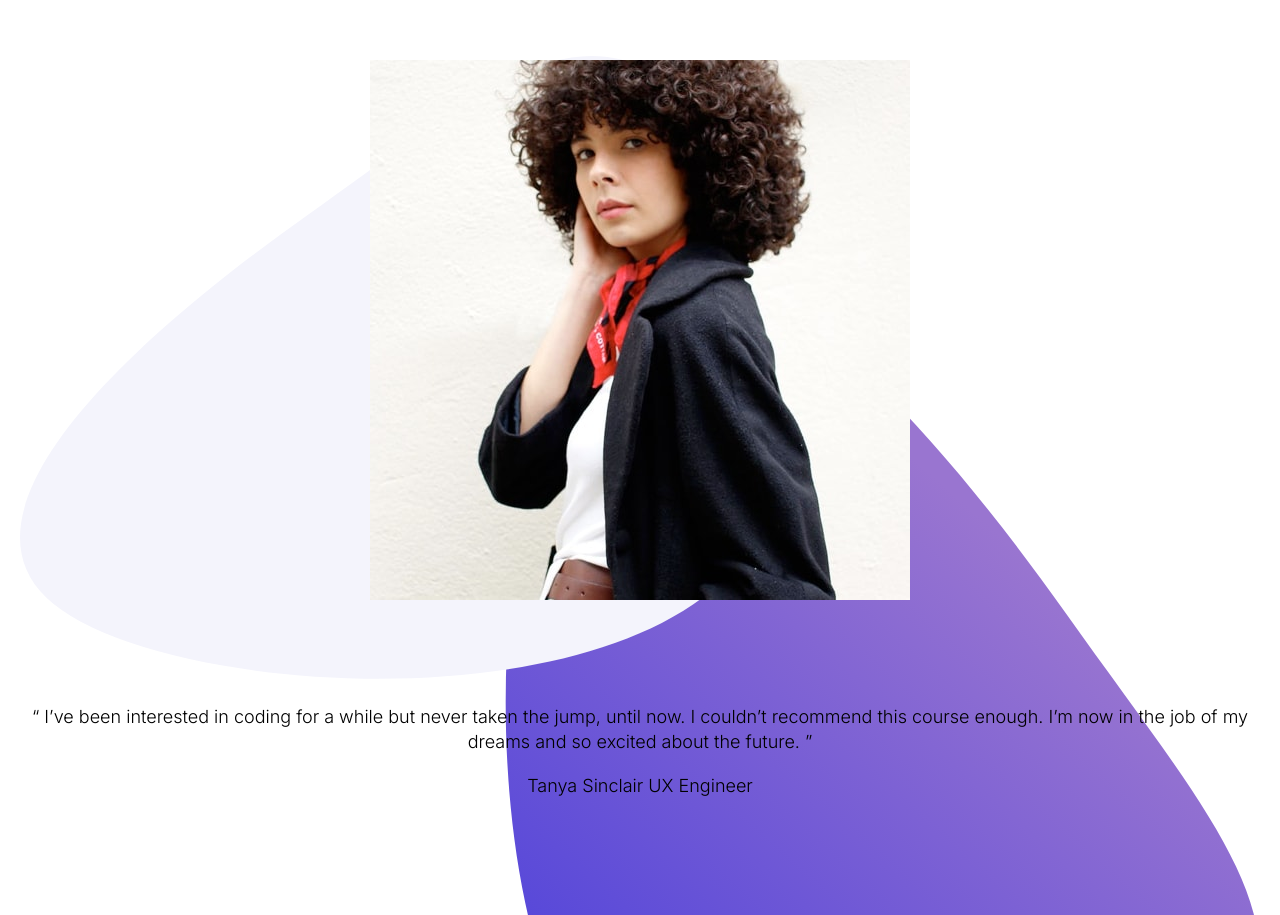
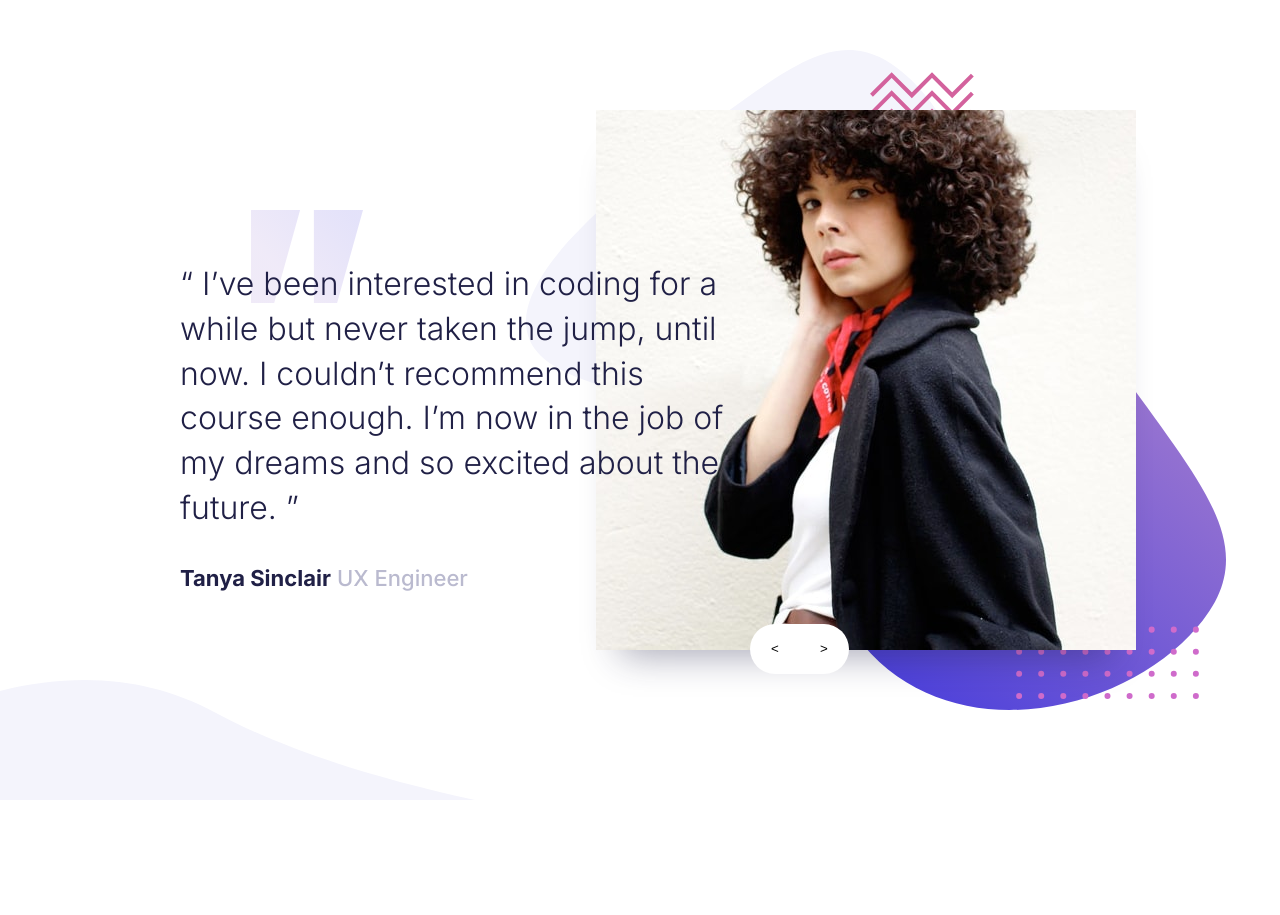
Before and after one commit to dinakonto/coding-bootcamp-testimonials-slider, a website: page index.html in a window 1280 px wide. Shown: the top 915 px of the page. After the commit the page ends 800 px from the top, so only its background shows below. Drawn offline with Linux system fonts and the light colour scheme.

Commit message:
Responsive layout for large viewport

```diff
--- a/styles/sass/styles.sass
+++ b/styles/sass/styles.sass
@@ -5,22 +5,35 @@ $font-stack: 'Inter', Helvetica, sans-serif
 $font-light: 300
 $font-regular: 500
 $font-bold: 700
-$font-size-desktop: 32px
-$font-size-mobile: 18px
+$font-size-small: 18px
+$font-size-medium: 22px
+$font-size-large: 32px
+$shadow: 0px 30px 35px -25px rgba(32,32,70,0.4)
 
 // GENERAL STUFF
+*
+  box-sizing: border-box
+
 body
   margin: 0
   font:
     family: $font-stack
     weight: $font-light
-    size: $font-size-mobile
+    size: $font-size-small
+  color: $col-primary
   line-height: 1.4
   text-align: center
 
 // CONTAINERS
+.container
+  margin: 0 auto
+  height: 100vh
+
 .carousel-container
   position: relative
+  max-width: 1440px
+  height: 100%
+  max-height: 800px
 
 .bg-container, .content-container, .controls-container
   position: absolute
@@ -31,8 +44,6 @@ body
 
 
 // IMAGES
-// .image
-
 .bg.image
   background: url("../../assets/pattern-bg.svg") no-repeat center
   background-size: contain
@@ -44,6 +55,9 @@ body
 
 .content.image img
   max-width: 100%
+  -webkit-box-shadow: $shadow
+  -moz-box-shadow: $shadow
+  box-shadow: $shadow
 
 // TEXT
 .text
@@ -56,6 +70,19 @@ body
 .content.text
   padding: 20px
 
+.attribution
+  font-size: smaller
+
+.attr-name, .attr-role
+  display: block
+
+.attr-name
+  font-weight: $font-bold
+
+.attr-role
+  color: $col-secondary
+  font-weight: $font-regular
+
 // BOTTOM SHAPE
 .bg.bottom
   background: url("../../assets/pattern-curve.svg") no-repeat left
@@ -67,5 +94,76 @@ body
 .controls-container
   top: calc(100vw - 80px)
   text-align: center
-// .controls-container button
-// #btn-prev, #btn-next
+.controls-container button
+  height: 40px
+  width: 40px
+  border: none
+  background: white
+.controls-container button:first-of-type
+  border-radius: 50px 0 0 50px
+.controls-container button:last-of-type
+  border-radius: 0 50px 50px 0
+  margin-left: -10px
+
+
+
+/*
+ * RESPONSIVE CHANGES FOR LARGE VIEWPORTS
+ */
+
+@media screen and (min-width: 1000px)
+  body
+    font-size: $font-size-large
+    text-align: left
+  .carousel-container
+    height: 100%
+    max-height: 660px
+    margin: 0 auto
+  .bg, .content
+    width: 60%
+    max-width: 770px
+    position: absolute
+  .bg.image, .content.image, .controls-container
+    right: 30px
+    // right: 0
+    top: 0
+  .bg.image
+    right: -30px
+  // IMAGES
+  .bg.image
+    margin: 50px
+    height: 100%
+    max-height: 660px
+  .content.image
+    padding-top: 110px
+    text-align: center
+  .content.image img
+    max-width: 650px
+  // TEXT
+  .text
+    height: 300px
+    width: 48%
+    top: 210px
+
+  .bg.text
+    background-size: 3.5em
+  .content.text
+    padding: 20px 0 0 40px
+    left: 140px
+  .attribution
+    font-size: $font-size-medium
+  .attr-name, .attr-role
+    display: inline-block
+  // BOTTOM SHAPE
+  .bg.bottom
+    bottom: 0
+    height: 120px
+  // CONTROLS
+  .controls-container
+    top: 620px
+    left: calc(50% + 110px)
+    text-align: left
+    width: 150px
+  .controls-container button
+    width: 50px
+    height: 50px
```
Also changed, not shown: styles/css/styles.css, 1 other file.
